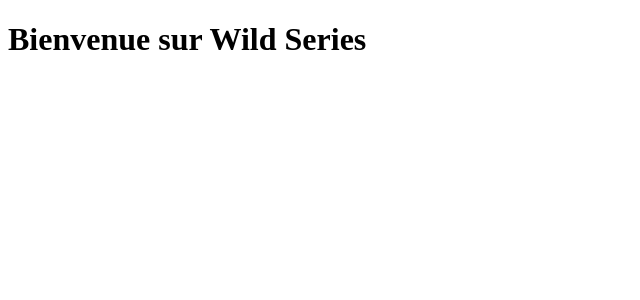
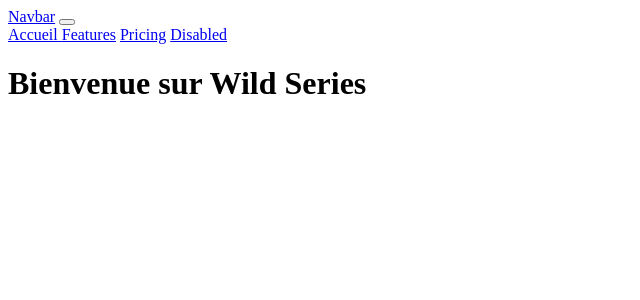
Before and after one commit to Mikacetb/wild-series, a Symfony app: template templates/wild/home.html.twig in a window 1280 px wide. Shown: the top 300 px of the page, without its empty margins (0-640 px from the left). Run offline with Twig, Linux system fonts and the light colour scheme; the template is opened without the code that fills it, so the values that code supplies are empty; some libraries are stand-ins or nearby versions.

Commit message:
ajout encore et navbar

```diff
--- a/composer.json
+++ b/composer.json
@@ -25,6 +25,7 @@
         "symfony/twig-bundle": "4.3.*",
         "symfony/validator": "4.3.*",
         "symfony/web-link": "4.3.*",
+        "symfony/webpack-encore-bundle": "^1.7",
         "symfony/yaml": "4.3.*"
     },
     "require-dev": {
--- a/config/bundles.php
+++ b/config/bundles.php
@@ -14,4 +14,5 @@ return [
     Symfony\Bundle\DebugBundle\DebugBundle::class => ['dev' => true, 'test' => true],
     Symfony\Bundle\MakerBundle\MakerBundle::class => ['dev' => true],
     Symfony\Bundle\WebServerBundle\WebServerBundle::class => ['dev' => true],
+    Symfony\WebpackEncoreBundle\WebpackEncoreBundle::class => ['all' => true],
 ];
--- a/templates/base.html.twig
+++ b/templates/base.html.twig
@@ -3,10 +3,17 @@
     <head>
         <meta charset="UTF-8">
         <title>{% block title %}{% endblock %}</title>
-        {% block stylesheets %}{% endblock %}
+        {% block stylesheets %}
+            {{ encore_entry_link_tags('app') }}
+        {% endblock %}
     </head>
     <body>
+    <header>
+        {% include 'navbar.html.twig' %}
+    </header>
         {% block body %}{% endblock %}
-        {% block javascripts %}{% endblock %}
+        {% block javascripts %}
+            {{ encore_entry_script_tags('app') }}
+        {% endblock %}
     </body>
 </html>
--- /dev/null
+++ b/templates/navbar.html.twig
@@ -0,0 +1,16 @@
+{% block header %}
+<nav class="navbar navbar-expand-lg navbar-light bg-light">
+    <a class="navbar-brand" href="#">Navbar</a>
+    <button class="navbar-toggler" type="button" data-toggle="collapse" data-target="#navbarNavAltMarkup" aria-controls="navbarNavAltMarkup" aria-expanded="false" aria-label="Toggle navigation">
+        <span class="navbar-toggler-icon"></span>
+    </button>
+    <div class="collapse navbar-collapse" id="navbarNavAltMarkup">
+        <div class="navbar-nav">
+            <a class="nav-item nav-link active" href="/">Accueil <span class="sr-only"></span></a>
+            <a class="nav-item nav-link" href="#">Features</a>
+            <a class="nav-item nav-link" href="#">Pricing</a>
+        <a class="nav-item nav-link disabled" href="#" tabindex="-1" aria-disabled="true">Disabled</a>
+        </div>
+    </div>
+</nav>
+{% endblock %}
--- /dev/null
+++ b/webpack.config.js
@@ -0,0 +1,74 @@
+var Encore = require('@symfony/webpack-encore');
+
+// Manually configure the runtime environment if not already configured yet by the "encore" command.
+// It's useful when you use tools that rely on webpack.config.js file.
+if (!Encore.isRuntimeEnvironmentConfigured()) {
+    Encore.configureRuntimeEnvironment(process.env.NODE_ENV || 'dev');
+}
+
+Encore
+    // directory where compiled assets will be stored
+    .setOutputPath('public/build/')
+    // public path used by the web server to access the output path
+    .setPublicPath('/build')
+    // only needed for CDN's or sub-directory deploy
+    //.setManifestKeyPrefix('build/')
+
+    /*
+     * ENTRY CONFIG
+     *
+     * Add 1 entry for each "page" of your app
+     * (including one that's included on every page - e.g. "app")
+     *
+     * Each entry will result in one JavaScript file (e.g. app.js)
+     * and one CSS file (e.g. app.css) if your JavaScript imports CSS.
+     */
+    .addEntry('app', './assets/js/app.js')
+    //.addEntry('page1', './assets/js/page1.js')
+    //.addEntry('page2', './assets/js/page2.js')
+
+    // When enabled, Webpack "splits" your files into smaller pieces for greater optimization.
+    .splitEntryChunks()
+
+    // will require an extra script tag for runtime.js
+    // but, you probably want this, unless you're building a single-page app
+    .enableSingleRuntimeChunk()
+
+    /*
+     * FEATURE CONFIG
+     *
+     * Enable & configure other features below. For a full
+     * list of features, see:
+     * https://symfony.com/doc/current/frontend.html#adding-more-features
+     */
+    .cleanupOutputBeforeBuild()
+    .enableBuildNotifications()
+    .enableSourceMaps(!Encore.isProduction())
+    // enables hashed filenames (e.g. app.abc123.css)
+    .enableVersioning(Encore.isProduction())
+
+    // enables @babel/preset-env polyfills
+    .configureBabel(() => {}, {
+        useBuiltIns: 'usage',
+        corejs: 3
+    })
+
+    // enables Sass/SCSS support
+    .enableSassLoader()
+
+    // uncomment if you use TypeScript
+    //.enableTypeScriptLoader()
+
+    // uncomment to get integrity="..." attributes on your script & link tags
+    // requires WebpackEncoreBundle 1.4 or higher
+    //.enableIntegrityHashes(Encore.isProduction())
+
+    // uncomment if you're having problems with a jQuery plugin
+    //.autoProvidejQuery()
+
+    // uncomment if you use API Platform Admin (composer req api-admin)
+    //.enableReactPreset()
+    //.addEntry('admin', './assets/js/admin.js')
+;
+
+module.exports = Encore.getWebpackConfig();
```
Also changed, not shown: assets/css/app.scss (added, +12 -0 lines), assets/js/app.js (added, +28 -0 lines), package.json (added, +21 -0 lines), 8 other files.
